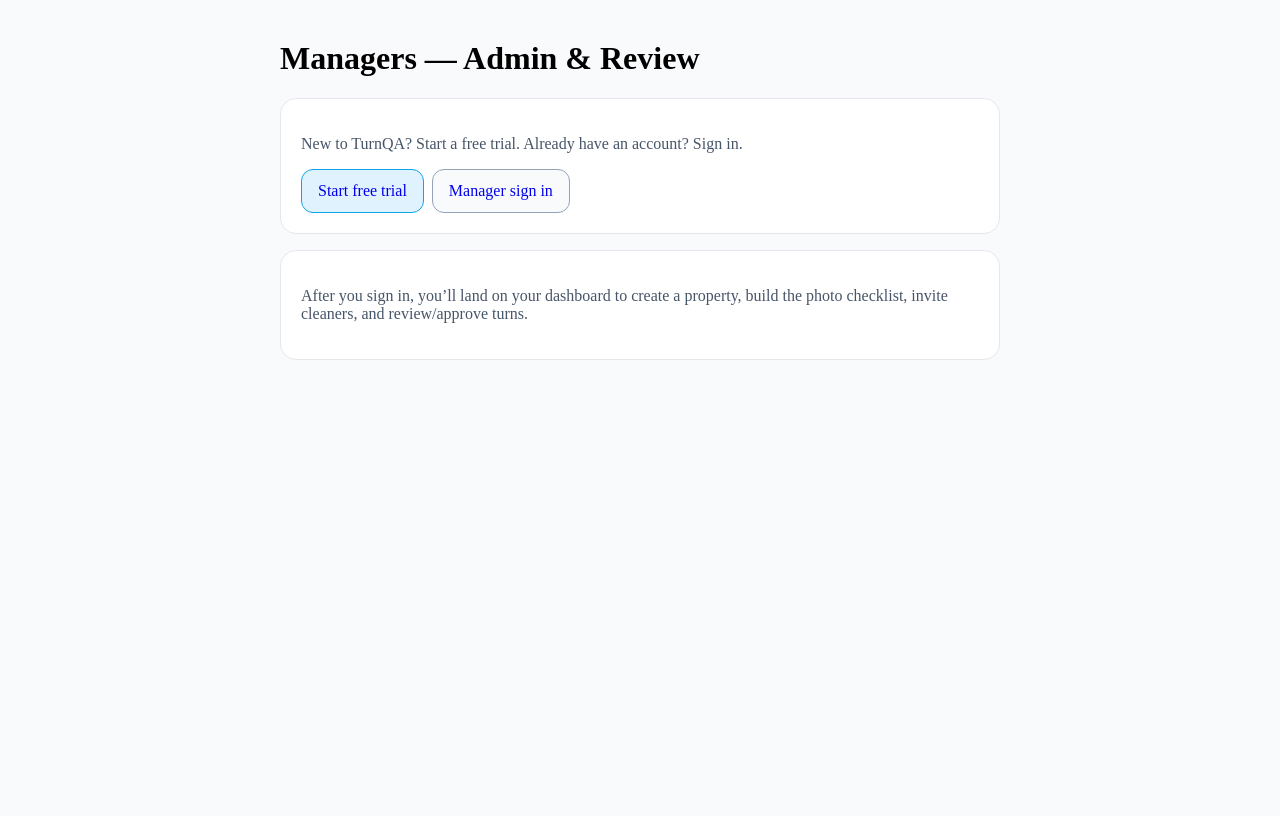
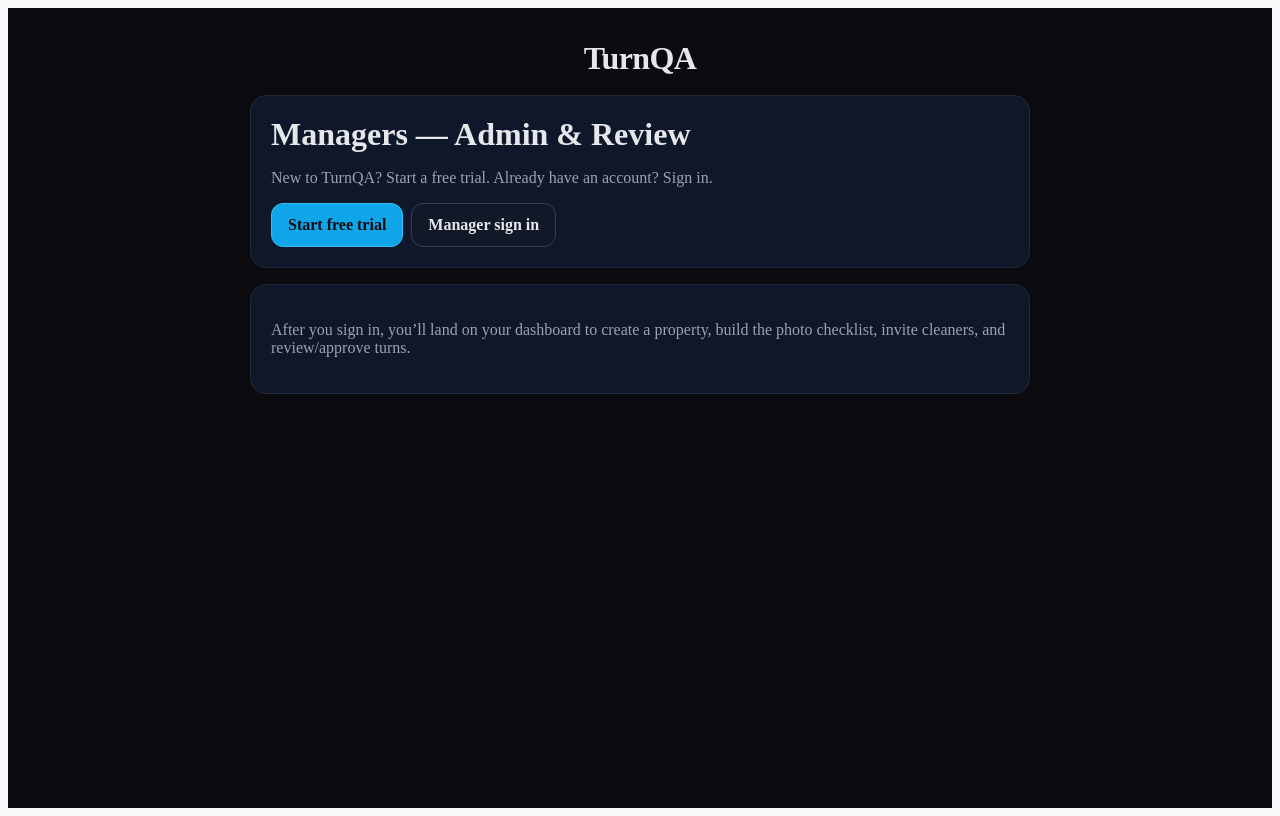
Before and after one commit to dmeadows001/turn-qa, a Next.js app: page /managers in a window 1280 px wide. Built offline with nearby package versions, Linux system fonts and the light colour scheme; no server answers.

Commit message:
Update index.js

```diff
--- a/pages/managers/index.js
+++ b/pages/managers/index.js
@@ -17,32 +17,71 @@ export default function Managers() {
     return () => sub.subscription.unsubscribe();
   }, []);
 
-  const wrap = { maxWidth: 720, margin: '40px auto', padding: '0 16px', fontFamily: 'ui-sans-serif' };
-  const card = { border:'1px solid #e5e7eb', borderRadius:16, padding:20, background:'#fff' };
-  const btnP = { padding:'12px 16px', borderRadius:12, border:'1px solid #0ea5e9', background:'#e0f2fe', textDecoration:'none', display:'inline-block' };
-  const btnS = { padding:'12px 16px', borderRadius:12, border:'1px solid #94a3b8', background:'#f8fafc', textDecoration:'none', display:'inline-block' };
-  const muted= { color:'#475569' };
+  const page = {
+    minHeight: '100vh',
+    background: '#0b0b0f',
+    color: '#e5e7eb',
+    fontFamily: 'ui-sans-serif'
+  };
+  const wrap = { maxWidth: 780, margin: '0 auto', padding: '32px 16px' };
+  const header = { textAlign: 'center', marginBottom: 18 };
+  const title = { fontSize: 32, fontWeight: 800, letterSpacing: '-0.02em' };
+  const card = {
+    background: '#0f172a',
+    border: '1px solid #1f2937',
+    borderRadius: 16,
+    padding: 20
+  };
+  const btnRow = { display: 'flex', gap: 8, flexWrap: 'wrap', marginTop: 10 };
+  const btnPrimary = {
+    padding: '12px 16px',
+    borderRadius: 12,
+    border: '1px solid #38bdf8',
+    background: '#0ea5e9',
+    color: '#0b0b0f',
+    textDecoration: 'none',
+    fontWeight: 600
+  };
+  const btnSecondary = {
+    padding: '12px 16px',
+    borderRadius: 12,
+    border: '1px solid #334155',
+    background: '#111827',
+    color: '#e5e7eb',
+    textDecoration: 'none',
+    fontWeight: 600
+  };
+  const muted = { color: '#9ca3af' };
 
   return (
+    <div style={page}>
       <main style={wrap}>
-      <h1>Managers — Admin &amp; Review</h1>
+        <header style={header}>
+          <div style={title}>TurnQA</div>
+        </header>
+
         <div style={card}>
+          <h1 style={{ marginTop: 0, marginBottom: 6 }}>Managers — Admin &amp; Review</h1>
           <p style={muted}>New to TurnQA? Start a free trial. Already have an account? Sign in.</p>
-        <div style={{ display:'flex', gap:8, flexWrap:'wrap', marginTop:8 }}>
+          <div style={btnRow}>
             {session ? (
-            <Link href="/dashboard" style={btnP}>Go to dashboard</Link>
+              <Link href="/dashboard" style={btnPrimary}>Go to dashboard</Link>
             ) : (
               <>
-              <Link href="/auth/signin" style={btnP}>Start free trial</Link>
-              <Link href="/auth/signin" style={btnS}>Manager sign in</Link>
+                <Link href="/auth/signin" style={btnPrimary}>Start free trial</Link>
+                <Link href="/auth/signin" style={btnSecondary}>Manager sign in</Link>
               </>
             )}
           </div>
         </div>
 
         <div style={{ ...card, marginTop: 16 }}>
-        <p style={muted}>After you sign in, you’ll land on your dashboard to create a property, build the photo checklist, invite cleaners, and review/approve turns.</p>
+          <p style={muted}>
+            After you sign in, you’ll land on your dashboard to create a property, build the photo checklist,
+            invite cleaners, and review/approve turns.
+          </p>
         </div>
       </main>
+    </div>
   );
 }
```
Lines whose indentation alone changed are shown as unchanged.
